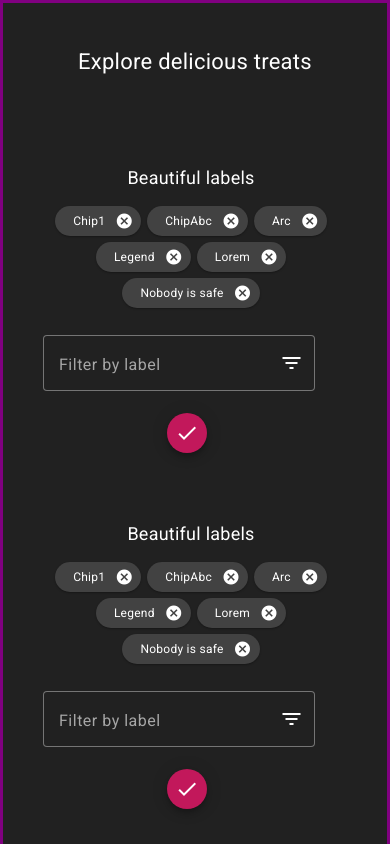
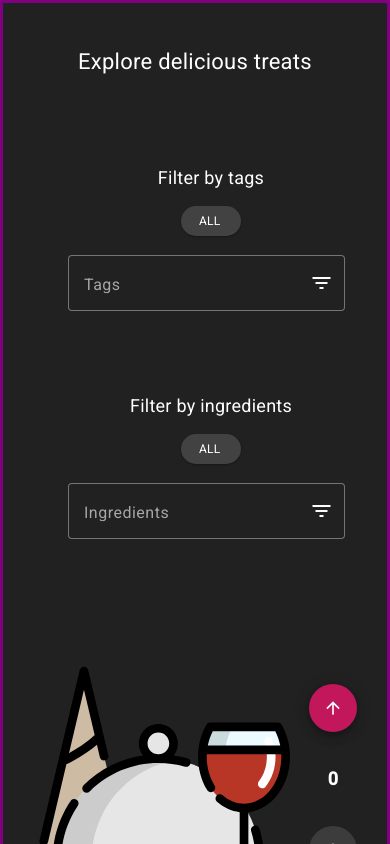
Before and after one commit to Kairn/hey-recipes, an Angular app: page / in a window 390 px wide. Shown: the part 2740-3584 px from the top of the page. Built offline with nearby package versions, Linux system fonts and the light colour scheme.

Commit message:
chipset functionalities

```diff
--- a/src/app/chipset/chipset.component.html
+++ b/src/app/chipset/chipset.component.html
@@ -1,49 +1,36 @@
 <div class="chipset-box">
-    <div class="chipset-title">Beautiful labels</div>
+    <div class="chipset-title">{{title}}</div>
     <div class="selected-chips">
-        <span class="chip">
-            <span>Chip1</span>
-            <mat-icon>cancel</mat-icon>
+        <span *ngFor="let chip of filtered_chips" class="chip">
+            <span>{{chip.name}}</span>
+            <mat-icon (click)="removeChip(chip.id)">cancel</mat-icon>
         </span>
-        <span class="chip">
-            <span>ChipAbc</span>
-            <mat-icon>cancel</mat-icon>
-        </span>
-        <span class="chip">
-            <span>Arc</span>
-            <mat-icon>cancel</mat-icon>
-        </span>
-        <span class="chip">
-            <span>Legend</span>
-            <mat-icon>cancel</mat-icon>
-        </span>
-        <span class="chip">
-            <span>Lorem</span>
-            <mat-icon>cancel</mat-icon>
-        </span>
-        <span class="chip">
-            <span>Nobody is safe</span>
-            <mat-icon>cancel</mat-icon>
+        <span *ngIf="filtered_chips.length === 0" class="chip">
+            <span>ALL</span>
         </span>
     </div>
     <div class="chips-ac">
         <mat-form-field appearance="outline">
-            <mat-label>Filter by label</mat-label>
-            <input type="text" placeholder="Try typing label" matInput [formControl]="acControl"
+            <mat-label>{{acLabel}}</mat-label>
+            <input type="text" placeholder="Try typing" #chipInput matInput [formControl]="acControl"
                 [matAutocomplete]="auto">
             <mat-icon matSuffix>filter_list</mat-icon>
-            <mat-autocomplete #auto="matAutocomplete">
-                <mat-option *ngFor="let option of acFilteredOptions | async" [value]="option">
-                    {{option}}
-                </mat-option>
+            <mat-autocomplete #auto="matAutocomplete" (optionSelected)="addChip($event)">
+                <ng-container *ngFor="let option of acFilteredOptions | async">
+                    <mat-option [value]="option" *ngIf="chipOptions.includes(option)">
+                        {{option}}
+                    </mat-option>
+                </ng-container>
             </mat-autocomplete>
         </mat-form-field>
+        <!-- The below is not used -->
         <div class="ac-buttons">
             <button mat-mini-fab color="primary">
                 <mat-icon>check</mat-icon>
             </button>
         </div>
     </div>
+    <!-- The below div is unused -->
     <div class="chips-add-box">
         <mat-form-field appearance="outline">
             <mat-label>New label</mat-label>
--- a/src/app/chipset/chipset.component.scss
+++ b/src/app/chipset/chipset.component.scss
@@ -9,13 +9,10 @@ $side-btn-width: 102px;
     display: flex;
     flex-flow: column nowrap;
     align-items: center;
+    width: 500px;
 
     >div {
         margin: 0.5rem 0;
-    }
-
-    .chips-ac {
-        margin-top: 1rem;
     }
 }
 
@@ -63,7 +60,7 @@ $side-btn-width: 102px;
         user-select: text;
     }
 
-    mat-icon {
+    >mat-icon {
         width: 18px;
         height: 18px;
         font-size: 18px;
@@ -73,20 +70,23 @@ $side-btn-width: 102px;
 }
 
 .chips-ac {
+    margin-top: 1rem;
     width: 95%;
-    align-self: flex-start;
+    align-self: center;
     display: flex;
     flex-flow: row wrap;
+    justify-content: center;
     padding-left: 0.5rem;
 
     mat-form-field {
-        width: 70%;
+        width: 85%;
         margin-right: 1rem;
     }
 }
 
 .ac-buttons {
-    display: inline-flex;
+    // display: inline-flex;
+    display: none;
     justify-content: space-between;
     align-items: center;
     width: $side-btn-width;
@@ -102,7 +102,7 @@ $side-btn-width: 102px;
     padding-left: 0.5rem;
 
     mat-form-field {
-        width: 70%;
+        width: 85%;
         margin-right: 1rem;
     }
 
@@ -112,18 +112,6 @@ $side-btn-width: 102px;
 }
 
 @media (max-width: 1150px) {
-    .chips-add-box {
-        mat-form-field {
-            width: 95%;
-        }
-    }
-
-    .chips-ac {
-        mat-form-field {
-            width: 95%;
-        }
-    }
-
     .ac-buttons {
         height: initial;
     }
@@ -136,6 +124,10 @@ $side-btn-width: 102px;
 }
 
 @media (max-width: 768px) {
+    .chipset-box {
+        width: 400px;
+    }
+
     .selected-chips {
         justify-content: center;
     }
--- a/src/app/chipset/chipset.component.ts
+++ b/src/app/chipset/chipset.component.ts
@@ -1,27 +1,69 @@
-import { Component, OnInit } from '@angular/core';
+import { AfterViewInit, Component, ElementRef, Input, OnInit, ViewChild } from '@angular/core';
 import { FormControl } from '@angular/forms';
 import { Observable, map, startWith } from 'rxjs';
+
+import { Chip } from '../main/main.component';
+import { MatAutocompleteSelectedEvent } from '@angular/material/autocomplete';
+
+const TAG = 'tag';
+const INGREDIENT = 'ingredient';
 
 @Component({
   selector: 'app-chipset',
   templateUrl: './chipset.component.html',
   styleUrls: ['./chipset.component.scss']
 })
-export class ChipsetComponent implements OnInit {
+export class ChipsetComponent implements OnInit, AfterViewInit {
 
+  @Input() type!: string;
+  @Input() all_chips!: Chip[];
+  @Input() filtered_chips!: Chip[];
+
+  title!: string;
+  acLabel!: string;
   acControl = new FormControl('');
-  chipOptions: string[] = ['Chip1', 'Hello my friend', '?'];
-  acFilteredOptions!: Observable<string[]>; // Assigned in `ngOnInit`
+  chipOptions!: string[];
+  acFilteredOptions!: Observable<string[]>;
+
+  @ViewChild('chipInput') chipInput!: ElementRef<HTMLInputElement>;
 
   ngOnInit() {
+    this.title = this.type === TAG ? "Filter by tags" : "Filter by ingredients";
+    this.acLabel = this.type === TAG ? "Tags" : "Ingredients";
     this.acFilteredOptions = this.acControl.valueChanges.pipe(
       startWith(''),
       map(value => this._ac_filter(value || '')),
     );
+    this.chipOptions = this.all_chips.filter(chip => {
+      return !this.filtered_chips.map(fc => fc.id).includes(chip.id);
+    }).map(chip => chip.name);
   }
 
-  removeChip() {
-    console.log('Removed chip test');
+  ngAfterViewInit(): void {
+    // Child is set
+  }
+
+  addChip(event: MatAutocompleteSelectedEvent) {
+    for (let chip of this.all_chips) {
+      if (chip.name === event.option.value) {
+        this.filtered_chips.push(chip);
+        break;
+      }
+    }
+    this._ac_update();
+  }
+
+  removeChip(id: number) {
+    this.filtered_chips = this.filtered_chips.filter(chip => chip.id !== id);
+    this._ac_update();
+  }
+
+  private _ac_update() {
+    this.chipOptions = this.all_chips.filter(chip => {
+      return !this.filtered_chips.map(fc => fc.id).includes(chip.id);
+    }).map(chip => chip.name);
+    this.chipInput.nativeElement.value = '';
+    this.acControl.setValue(null);
   }
 
   private _ac_filter(value: string): string[] {
--- a/src/app/header/header.component.html
+++ b/src/app/header/header.component.html
@@ -1,4 +1,4 @@
-<mat-toolbar class="nav-bar">
+<mat-toolbar class="nav-bar" style="height: 64px;">
     <button mat-icon-button [matMenuTriggerFor]="menu" class="nav-menu">
         <mat-icon>menu</mat-icon>
     </button>
--- a/src/app/main/main.component.html
+++ b/src/app/main/main.component.html
@@ -1,8 +1,9 @@
 <div id="main-box">
     <div id="title-box">Explore delicious treats</div>
     <div id="chipset-container">
-        <app-chipset></app-chipset>
-        <app-chipset></app-chipset>
+        <app-chipset [type]="'tag'" [all_chips]="all_tags" [filtered_chips]="filtered_tags"></app-chipset>
+        <app-chipset [type]="'ingredient'" [all_chips]="all_ingredients"
+            [filtered_chips]="filtered_ingredients"></app-chipset>
     </div>
     <div id="meals-container">
         <div>
--- a/src/app/main/main.component.scss
+++ b/src/app/main/main.component.scss
@@ -17,9 +17,11 @@ $result-inner-small: 700px;
 
 #chipset-container {
     display: flex;
+    flex-flow: row wrap;
     justify-content: center;
     align-items: center;
     padding: 1rem 0;
+    margin-bottom: 1rem;
 }
 
 app-chipset {
@@ -131,7 +133,7 @@ app-chipset {
 
 @media (max-width: 900px) {
     app-chipset {
-        margin: 0 1.5rem 0 1rem;
+        margin: 0 1rem;
     }
 }
 
@@ -145,7 +147,7 @@ app-chipset {
     }
 
     app-chipset {
-        margin: 0.5rem 1.5rem 0.5rem 1rem;
+        margin: 0.5rem 1rem;
     }
 }
 
--- a/src/app/main/main.component.ts
+++ b/src/app/main/main.component.ts
@@ -1,6 +1,26 @@
 import { Component, OnInit } from '@angular/core';
 
-import * as data from '../../assets/data.json';
+import * as raw_data from '../../assets/data.json';
+
+export interface Chip {
+  readonly id: number;
+  readonly name: string;
+}
+
+export interface Ingredient {
+  readonly id: number;
+  readonly quantity: number;
+}
+
+export interface Meal {
+  readonly id: number;
+  readonly name: string;
+  readonly picUrl: string;
+  readonly desc: string;
+  readonly tags: number[];
+  readonly ingredients: Ingredient[];
+  readonly amount: number;
+}
 
 @Component({
   selector: 'app-main',
@@ -8,9 +28,24 @@ import * as data from '../../assets/data.json';
   styleUrls: ['./main.component.scss']
 })
 export class MainComponent implements OnInit {
-  data: any = data;
+
+  private raw_data: any = raw_data;
+
+  all_tags!: Chip[];
+  all_ingredients!: Chip[];
+  meals!: Meal[];
+
+  filtered_tags!: Chip[];
+  filtered_ingredients!: Chip[];
 
   ngOnInit(): void {
-    console.log(this.data['ingredients']);
+    // TODO: Load data from cookies
+
+    this.all_tags = this.raw_data['tags'];
+    this.all_ingredients = this.raw_data['ingredients'];
+    this.meals = this.raw_data['meals'];
+
+    this.filtered_tags = [];
+    this.filtered_ingredients = [];
   }
 }
```
